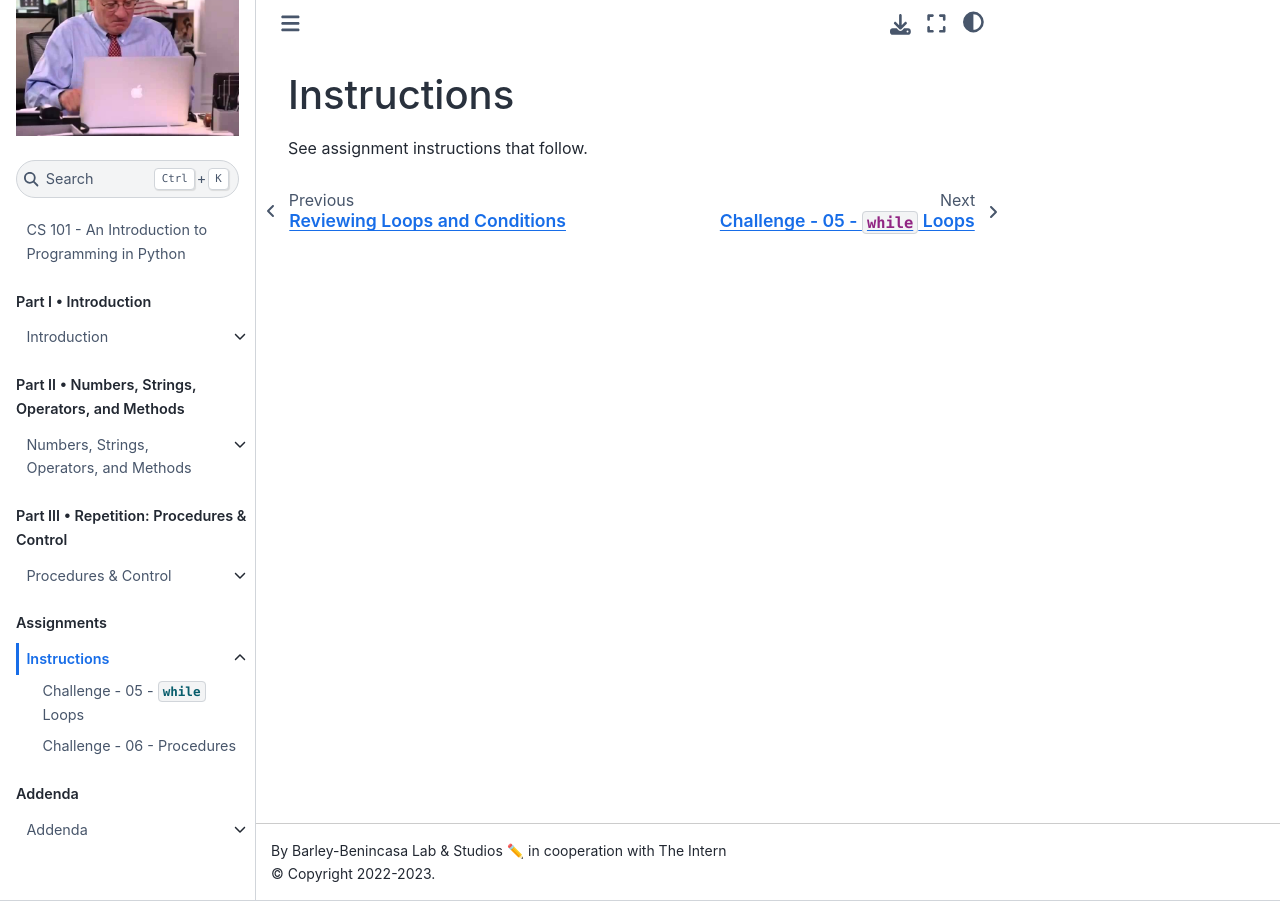
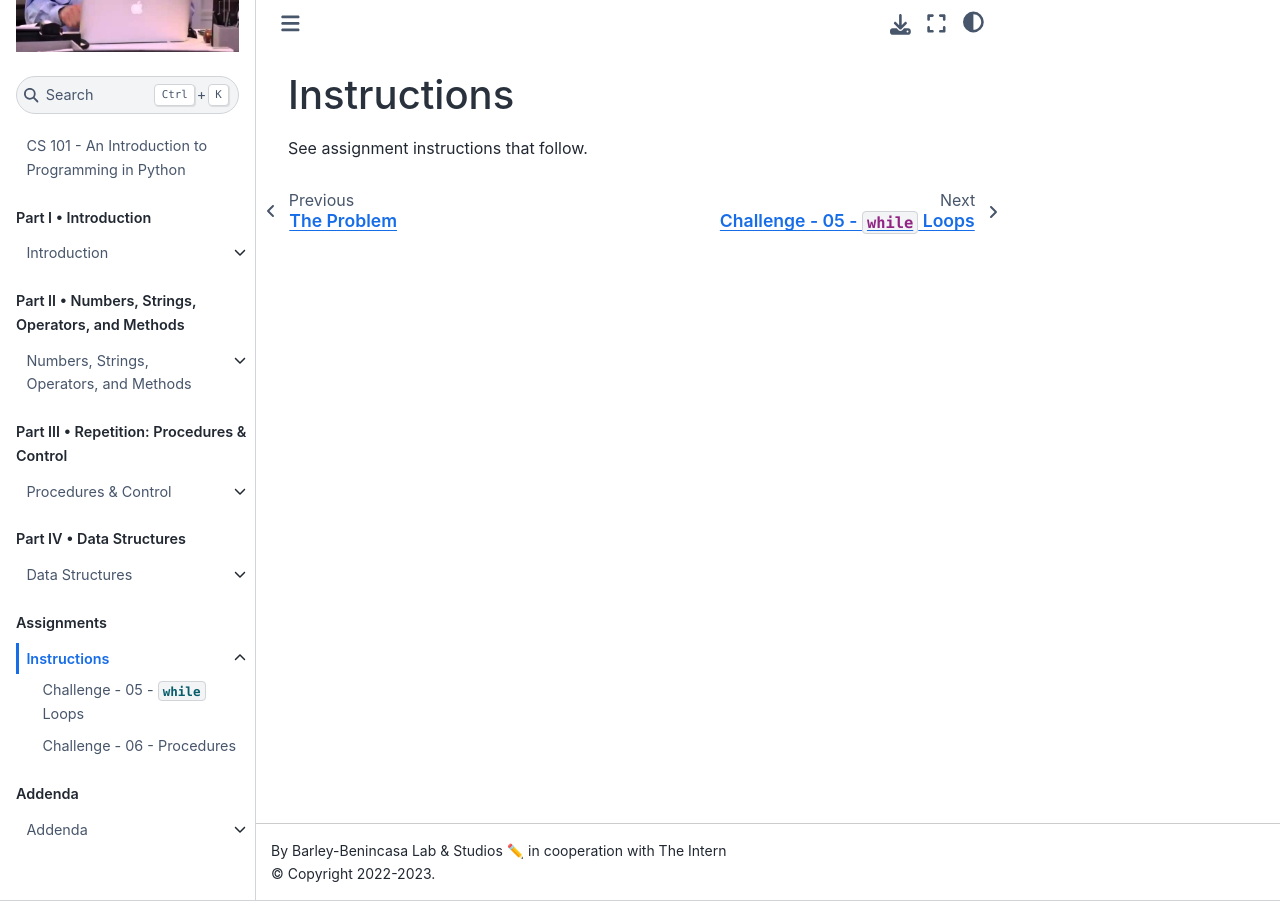
Before and after one commit to the-intern/cs101, a Jupyter Book: the page built from book/assignments/index.md, in a window 1280 px wide. Built offline with Jupyter Book 1.0.4 settings and Sphinx 7.4.7 and the Sphinx Book theme 1.1.4, drawn with Linux system fonts in a browser that asks for light colours.

Commit message:
start part iv

```diff
--- a/book/_toc.yml
+++ b/book/_toc.yml
@@ -52,6 +52,13 @@ parts:
           # - file: part-iii/procs-movie
           # - file: part-iii/proc-movie-second
 
+  - caption: "Part IV • Data Structures"
+    numbered: false
+    chapters:
+      - file: part-iv/index
+        sections:
+          - file: part-iv/the-problem
+
   - caption: Assignments
     numbered: false
     chapters:
--- /dev/null
+++ b/book/part-iv/index.md
@@ -0,0 +1 @@
+# Data Structures
```
Also changed, not shown: book/part-iv/the-problem.md (added, +1 -0 lines).
